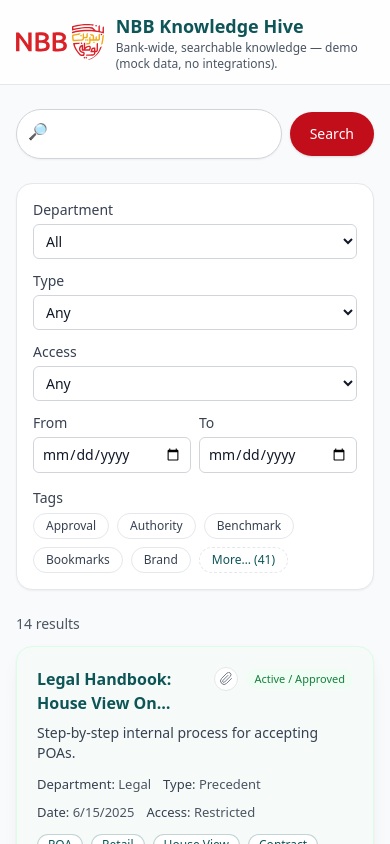
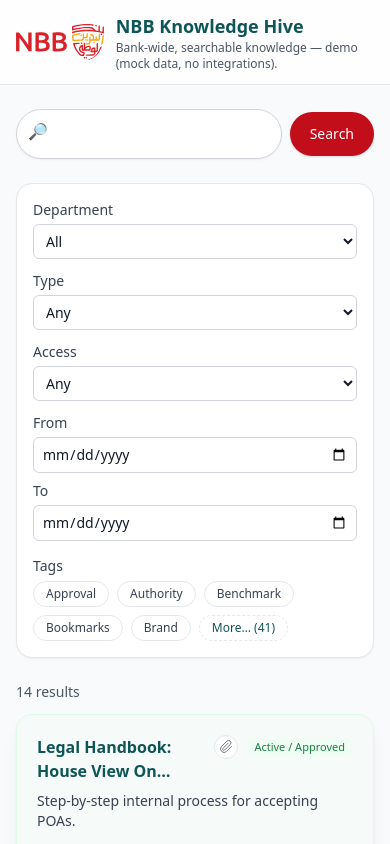
Before and after one commit to HeshamBucheeri/nbb-knowledge-hive, a React (Vite) app in the folder nbb-knowledge-hive/nbb-knowledge-hive/: page / in a window 390 px wide. Shown: the top 844 px of the page. Built offline with nearby package versions, Linux system fonts and the light colour scheme.

Commit message:
Update Filters.tsx

```diff
--- a/nbb-knowledge-hive/nbb-knowledge-hive/src/components/Filters.tsx
+++ b/nbb-knowledge-hive/nbb-knowledge-hive/src/components/Filters.tsx
@@ -56,7 +56,7 @@ export default function Filters({ query, setQuery, allDocs }: Props) {
       aria-label="Filters"
       className="rounded-2xl border border-gray-200 bg-white p-4 shadow-sm"
     >
-      {/* Wider responsive grid; date range spans 2 cols on md+ */}
+      {/* Responsive grid; date range stacks on mobile */}
       <div className="grid grid-cols-1 gap-3 sm:grid-cols-2 md:grid-cols-4">
         {/* Department */}
         <label className="flex flex-col gap-1 text-sm">
@@ -105,8 +105,11 @@ export default function Filters({ query, setQuery, allDocs }: Props) {
           </select>
         </label>
 
-        {/* Date Range (spans 2 cols on md+; prevents overflow) */}
-        <div className="flex items-end gap-2 min-w-0 sm:col-span-1 md:col-span-2">
+        {/* Date Range:
+            - Mobile: stacks (grid-cols-1)
+            - sm+: two columns
+            - md+: spans 2 grid columns to give more room */}
+        <div className="grid grid-cols-1 gap-2 sm:grid-cols-2 md:col-span-2">
           <label className="flex w-full min-w-0 flex-col gap-1 text-sm">
             <span className="font-medium text-gray-700">From</span>
             <input
@@ -159,7 +162,6 @@ export default function Filters({ query, setQuery, allDocs }: Props) {
             );
           })}
 
-          {/* “More…” chip right after the tags (closer) */}
           {hasMore && (
             <button
               type="button"
```
